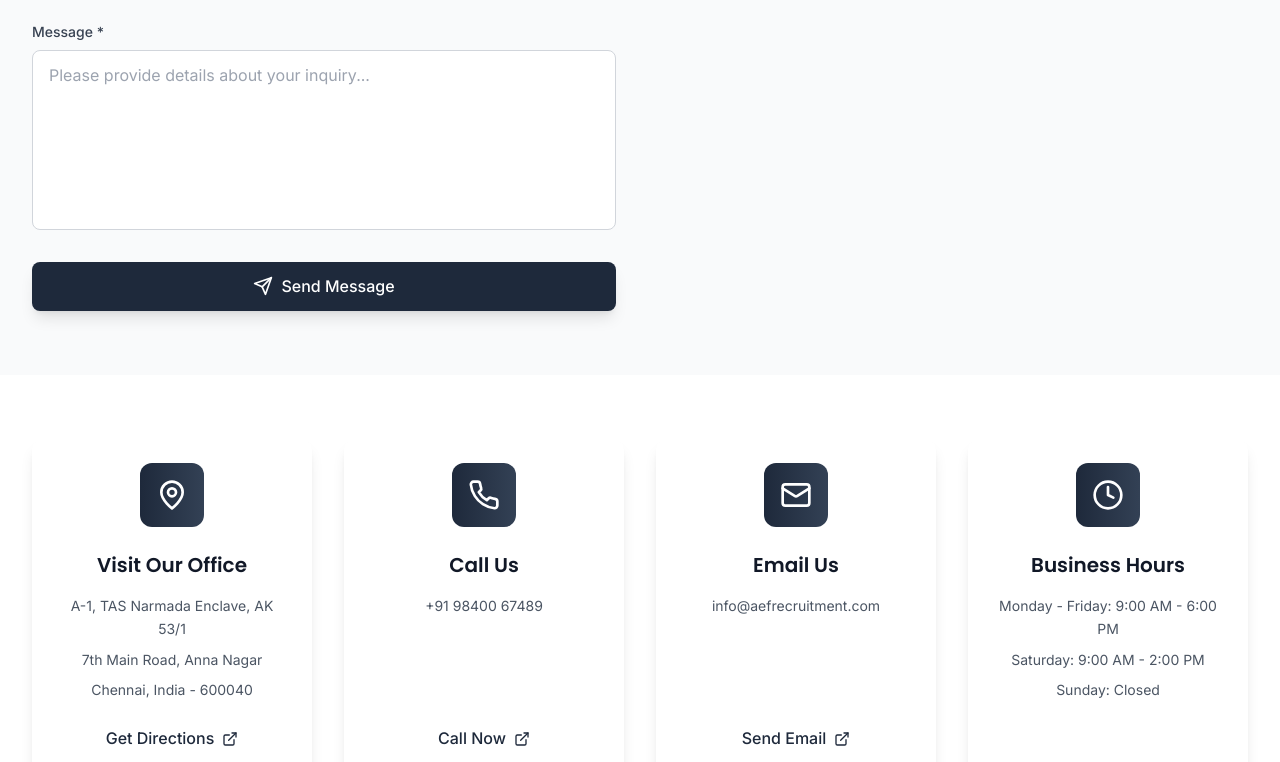
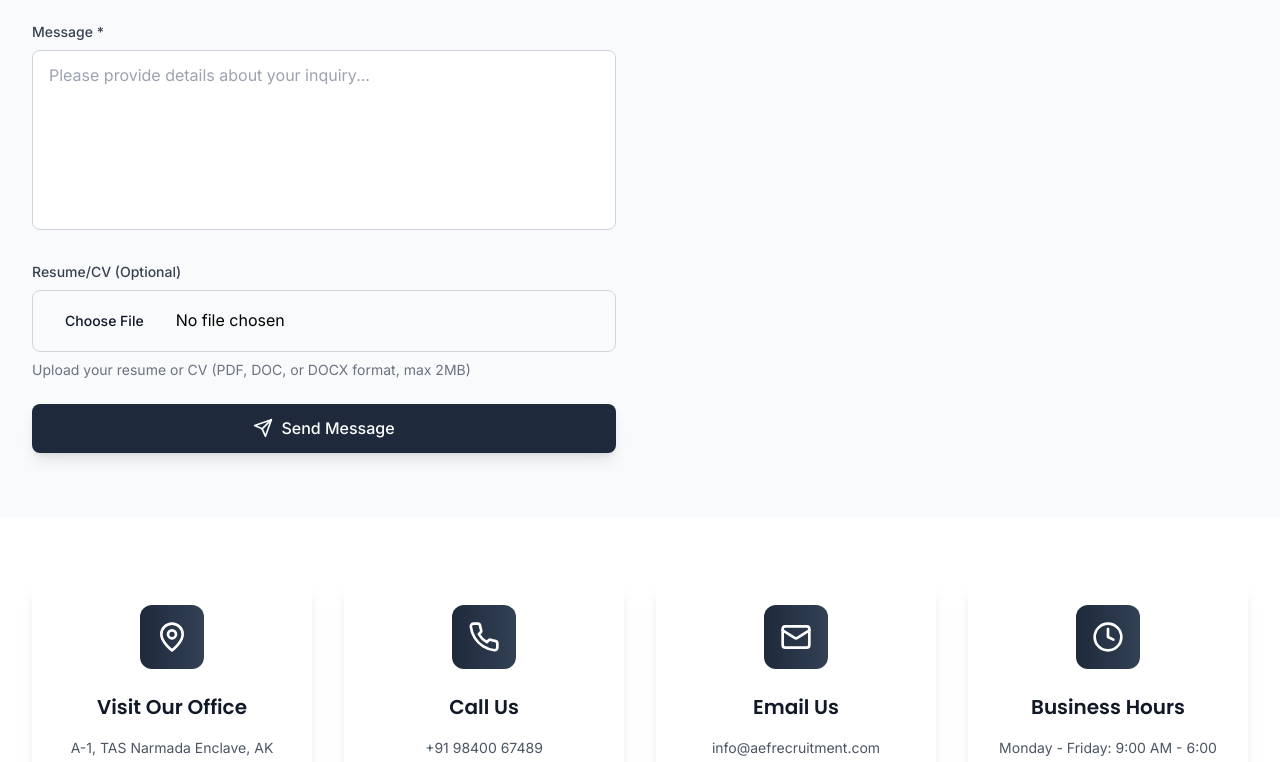
Before and after one commit to eddierock1994/AEF-UK, a React (Vite) app: page /contact in a window 1280 px wide. Shown: the part 830-1592 px from the top of the page. Built offline with nearby package versions, Linux system fonts and the light colour scheme.

Commit message:
File upload

```diff
--- a/public/contact-form.html
+++ b/public/contact-form.html
@@ -5,7 +5,7 @@
 </head>
 <body style="display: none;">
     <!-- This form is hidden and only used for Netlify form detection -->
-    <form name="contact-form" method="POST" data-netlify="true" data-netlify-honeypot="bot-field">
+    <form name="contact-form" method="POST" enctype="multipart/form-data" data-netlify="true" data-netlify-honeypot="bot-field">
         <input type="hidden" name="form-name" value="contact-form" />
         <div style="display: none;">
             <label>Don't fill this out if you're human: <input name="bot-field" /></label>
@@ -23,6 +23,7 @@
         </select>
         <input type="text" name="subject" />
         <textarea name="message"></textarea>
+        <input type="file" name="resume" accept=".pdf,.doc,.docx" />
     </form>
 </body>
 </html>
--- a/src/pages/Contact.jsx
+++ b/src/pages/Contact.jsx
@@ -19,15 +19,33 @@ const Contact = () => {
     phone: '',
     subject: '',
     inquiryType: '',
-    message: ''
+    message: '',
+    resume: null
   })
   const [isSubmitted, setIsSubmitted] = useState(false)
 
   const handleChange = (e) => {
+    if (e.target.type === 'file') {
+      const file = e.target.files[0]
+      if (file) {
+        // Check file size (2MB = 2 * 1024 * 1024 bytes)
+        const maxSize = 2 * 1024 * 1024
+        if (file.size > maxSize) {
+          alert('File size must be less than 2MB. Please choose a smaller file.')
+          e.target.value = '' // Clear the file input
+          return
+        }
+      }
+      setFormData({
+        ...formData,
+        [e.target.name]: file
+      })
+    } else {
       setFormData({
         ...formData,
         [e.target.name]: e.target.value
       })
+    }
   }
 
   const handleSubmit = (e) => {
@@ -57,7 +75,8 @@ const Contact = () => {
           phone: '',
           subject: '',
           inquiryType: '',
-            message: ''
+          message: '',
+          resume: null
         })
         }, 3000)
       } else {
@@ -180,11 +199,11 @@ const Contact = () => {
                 <form
                   name="contact-form"
                   method="POST"
+                  encType="multipart/form-data"
                   data-netlify="true"
                   data-netlify-honeypot="bot-field"
                   onSubmit={handleSubmit}
                   className="space-y-6"
-                  netlify
                 >
                   {/* Hidden fields for Netlify */}
                   <input type="hidden" name="form-name" value="contact-form" />
@@ -295,6 +314,30 @@ const Contact = () => {
                     />
                   </div>
 
+                  <div>
+                    <label htmlFor="resume" className="block text-sm font-medium text-gray-700 mb-2">
+                      Resume/CV (Optional)
+                    </label>
+                    <div className="relative">
+                      <input
+                        type="file"
+                        id="resume"
+                        name="resume"
+                        onChange={handleChange}
+                        accept=".pdf,.doc,.docx"
+                        className="w-full px-4 py-3 border border-gray-300 rounded-lg focus:ring-2 focus:ring-primary-500 focus:border-transparent file:mr-4 file:py-2 file:px-4 file:rounded-lg file:border-0 file:text-sm file:font-medium file:bg-primary-50 file:text-primary-700 hover:file:bg-primary-100"
+                      />
+                      <p className="mt-2 text-sm text-gray-500">
+                        Upload your resume or CV (PDF, DOC, or DOCX format, max 2MB)
+                      </p>
+                      {formData.resume && (
+                        <p className="mt-1 text-sm text-green-600">
+                          Selected: {formData.resume.name}
+                        </p>
+                      )}
+                    </div>
+                  </div>
+
                   <button
                     type="submit"
                     className="btn-primary w-full flex items-center justify-center space-x-2"
```
Lines whose indentation alone changed are shown as unchanged.
